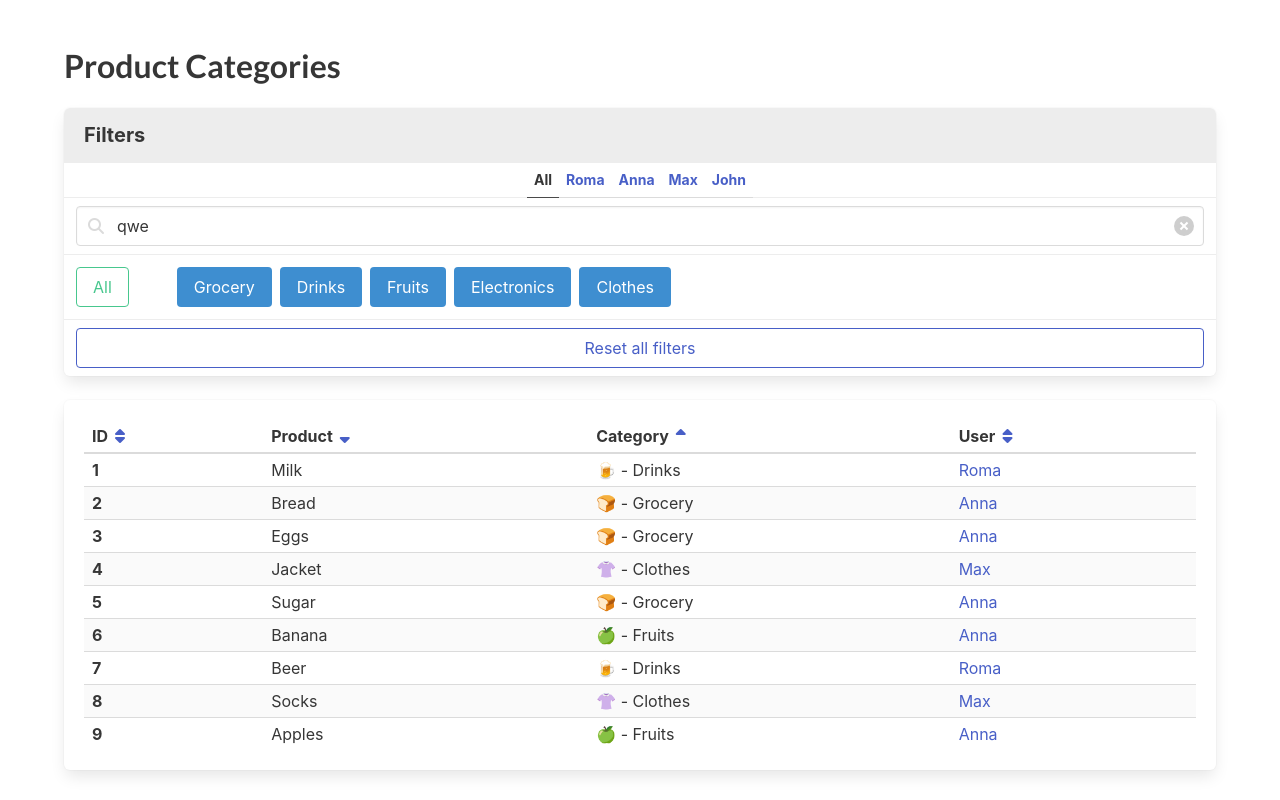
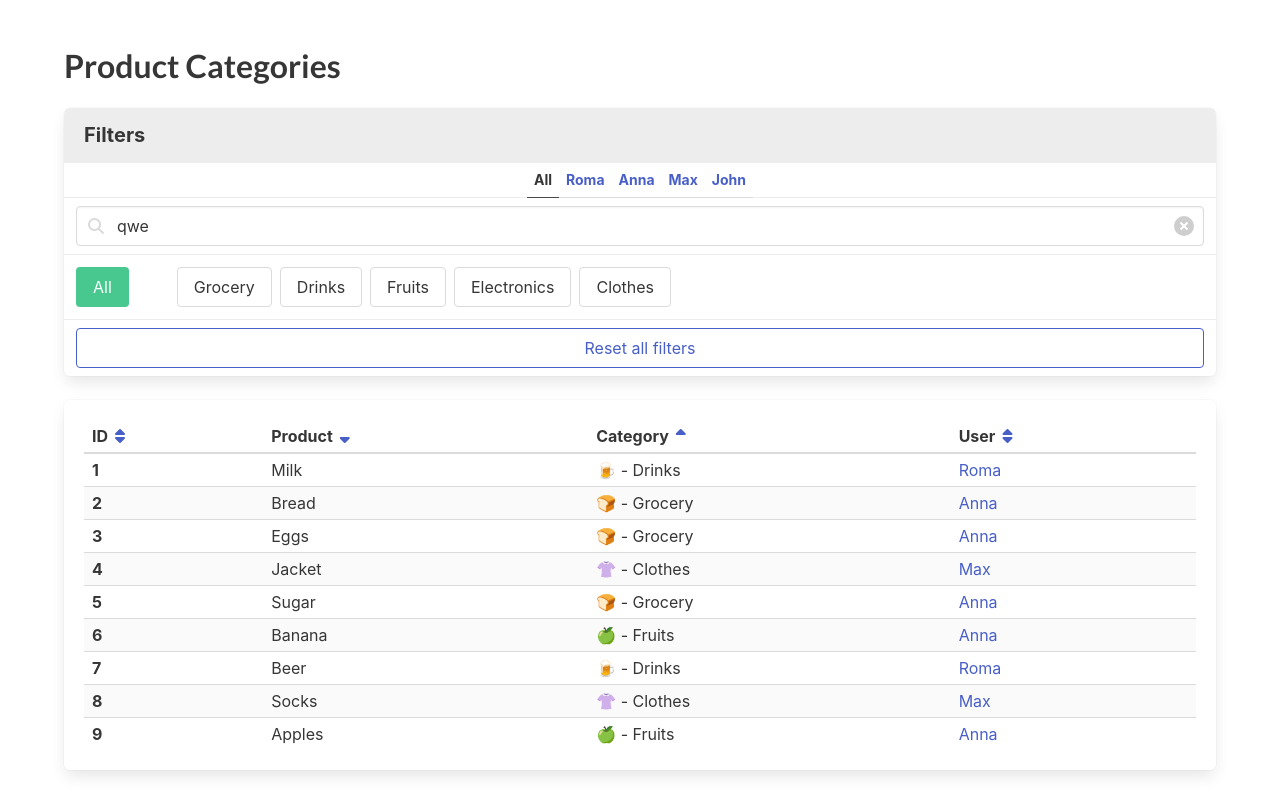
Before and after one commit to NIKaragu/react_product-categories-practice, a React (Create React App) app: page / in a window 1280 px wide. Built offline with nearby package versions, Linux system fonts and the light colour scheme.

Commit message:
now we can choose products by categories

```diff
--- a/src/App.jsx
+++ b/src/App.jsx
@@ -66,19 +66,19 @@ function filterProductsByUser(products_, userNameQuery) {
   );
 }
 
-// function filterProductsByCategory(products_, categoryQuery) {
-//   let visibleProducts = [...products_];
+function filterProductsByCategory(products_, categoryQuery) {
+  let visibleProducts = [...products_];
 
-//   if (categoryQuery.includes('All')) {
-//     return visibleProducts;
-//   }
+  if (categoryQuery.length === 0) {
+    return visibleProducts;
+  }
 
-//   visibleProducts = visibleProducts.filter(product =>
-//     categoryQuery.includes(product.categoryTitle),
-//   );
+  visibleProducts = visibleProducts.filter(product =>
+    categoryQuery.includes(product.categoryTitle),
+  );
 
-//   return visibleProducts;
-// }
+  return visibleProducts;
+}
 
 export const App = () => {
   const [currentQueryByUserName, setCurrentQueryByUserName] = useState('All');
@@ -86,12 +86,12 @@ export const App = () => {
     products,
     currentQueryByUserName,
   );
-  // const selectedCategories = [];
-  const [categoryButtonIsActive, setCategoryButtonIsActive] = useState(false);
-  // const visibleProductsByCategory = filterProductsByCategory(
-  //   visibleProductsByUserName,
-  //   selectedCategories,
-  // );
+  const [selectedCategories, setSelectedCategories] = useState([]);
+  const visibleProductsByCategory = filterProductsByCategory(
+    visibleProductsByUserName,
+    selectedCategories,
+  );
+  // console.log(selectedCategories.length === 0)
 
   return (
     <div className="section">
@@ -153,7 +153,14 @@ export const App = () => {
               <a
                 href="#/"
                 data-cy="AllCategories"
-                className="button is-success mr-6 is-outlined"
+                className={classNames('button is-success mr-6', {
+                  'is-outlined': selectedCategories.length !== 0,
+                })}
+                onClick={() => {
+                  if (selectedCategories.length !== 0) {
+                    setSelectedCategories([]);
+                  }
+                }}
               >
                 All
               </a>
@@ -161,8 +168,8 @@ export const App = () => {
               {categoriesFromServer.map(category => (
                 <Category
                   category={category}
-                  buttonIsActive={categoryButtonIsActive}
-                  setButtonIsActive={setCategoryButtonIsActive}
+                  selectedCategory={selectedCategories}
+                  setSelectedCategory={setSelectedCategories}
                   key={category.title}
                 />
               ))}
@@ -181,12 +188,12 @@ export const App = () => {
         </div>
 
         <div className="box table-container">
-          {visibleProductsByUserName.length === 0 ? (
+          {visibleProductsByCategory.length === 0 ? (
             <p data-cy="NoMatchingMessage">
               No products matching selected criteria
             </p>
           ) : (
-            <Table products={visibleProductsByUserName} />
+            <Table products={visibleProductsByCategory} />
           )}
         </div>
       </div>
--- a/src/components/Category/Category.jsx
+++ b/src/components/Category/Category.jsx
@@ -1,10 +1,28 @@
-export const Category = ({ category, buttonIsActive, setButtonIsActive }) => {
+import classNames from 'classnames';
+
+export const Category = ({
+  category,
+  selectedCategory,
+  setSelectedCategory,
+}) => {
+  const isSelected = selectedCategory.includes(category.title);
+
   return (
     <a
       data-cy="Category"
-      className="button mr-2 my-1 is-info"
       href="#/"
-      onClick={() => {}}
+      className={classNames('button mr-2 my-1', {
+        'is-info': isSelected,
+      })}
+      onClick={() => {
+        if (isSelected) {
+          setSelectedCategory(
+            selectedCategory.filter(cat => cat !== category.title),
+          );
+        } else {
+          setSelectedCategory(selectedCategory.concat([category.title]));
+        }
+      }}
     >
       {category.title}
     </a>
```
